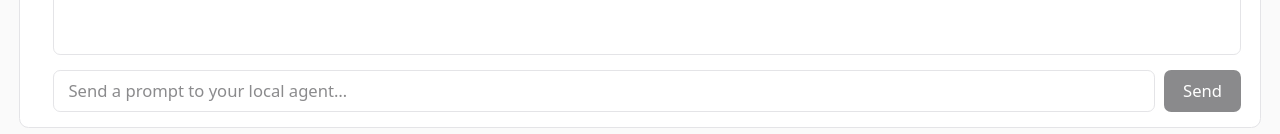
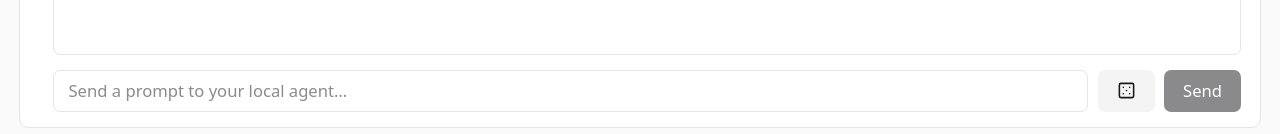
Before and after one commit to xinxiang-chen/data-panel, a Next.js app: page /chat-agent in a window 1280 px wide. Shown: the part 663-797 px from the top of the page. Built offline with nearby package versions, Linux system fonts and the light colour scheme.

Commit message:
feat: random queries

```diff
--- /dev/null
+++ b/app/api/example-queries/route.ts
@@ -0,0 +1,19 @@
+import { NextResponse } from "next/server";
+import { readFile } from "node:fs/promises";
+import { join } from "node:path";
+
+export async function GET() {
+  try {
+    const filePath = join(process.cwd(), "data", "mock", "example_query", "example_queries.txt");
+    const raw = await readFile(filePath, "utf8");
+    const queries = raw
+      .split(/\r?\n/g)
+      .map((line) => line.trim())
+      .filter((line) => line.length > 0 && !line.startsWith("#"));
+
+    return NextResponse.json({ queries });
+  } catch (error) {
+    const message = error instanceof Error ? error.message : "Failed to load example queries";
+    return NextResponse.json({ queries: [], error: message }, { status: 200 });
+  }
+}
--- a/components/chat/chat-agent-page.tsx
+++ b/components/chat/chat-agent-page.tsx
@@ -2,10 +2,12 @@
 
 import Link from "next/link";
 import { useEffect, useMemo, useRef, useState } from "react";
-import { useMutation } from "@tanstack/react-query";
+import { useMutation, useQuery } from "@tanstack/react-query";
 import ReactMarkdown from "react-markdown";
 import remarkGfm from "remark-gfm";
+import { Dice5 } from "lucide-react";
 import { apiSendChatMessage } from "@/lib/client/chat-agent";
+import { apiGetExampleQueries } from "@/lib/client/example-queries";
 import { Button } from "@/components/ui/button";
 import { Card, CardContent, CardHeader, CardTitle } from "@/components/ui/card";
 import { Input } from "@/components/ui/input";
@@ -129,6 +131,14 @@ export function ChatAgentPage() {
       text: "Connected to chat agent. Ask about devices, sensors, trends, or latest data."
     }
   ]);
+
+  const exampleQueriesQuery = useQuery({
+    queryKey: ["example-queries"],
+    queryFn: apiGetExampleQueries,
+    staleTime: Number.POSITIVE_INFINITY,
+    gcTime: Number.POSITIVE_INFINITY
+  });
+  const exampleQueries = exampleQueriesQuery.data?.queries ?? [];
 
   const sendMutation = useMutation({
     mutationFn: async (message: string) => {
@@ -349,6 +359,23 @@ export function ChatAgentPage() {
                     }
                   }}
                 />
+                <Button
+                  type="button"
+                  variant="secondary"
+                  disabled={sendMutation.isPending || exampleQueries.length === 0}
+                  title={
+                    exampleQueries.length > 0
+                      ? "Fill a random example query"
+                      : "No example queries found (data/mock/example_query/example_queries.txt)"
+                  }
+                  onClick={() => {
+                    if (exampleQueries.length === 0) return;
+                    const idx = Math.floor(Math.random() * exampleQueries.length);
+                    setDraft(exampleQueries[idx] ?? "");
+                  }}
+                >
+                  <Dice5 className="h-4 w-4" />
+                </Button>
                 <Button onClick={() => void handleSend()} disabled={!canSend}>
                   {sendMutation.isPending ? (
                     <span className="inline-flex items-center gap-2">
--- /dev/null
+++ b/lib/client/example-queries.ts
@@ -0,0 +1,10 @@
+import { fetchJson } from "@/lib/client/api-client";
+
+export type ExampleQueriesResponse = {
+  queries: string[];
+  error?: string;
+};
+
+export async function apiGetExampleQueries() {
+  return await fetchJson<ExampleQueriesResponse>("/api/example-queries");
+}
```
